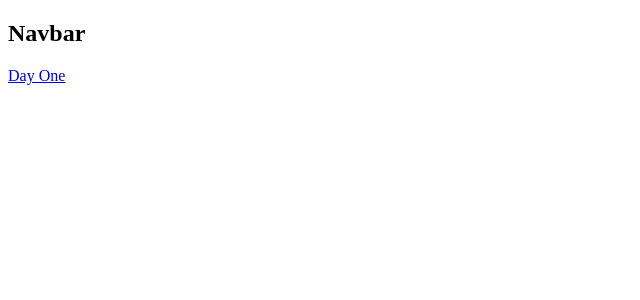
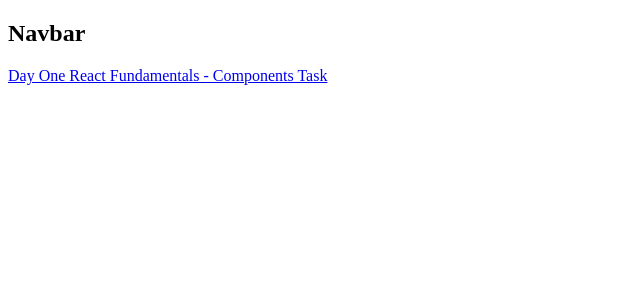
Before and after one commit to m-talha-shaikh/react-practice, a React (Vite) app: page / in a window 1280 px wide. Shown: the top 300 px of the page, without its empty margins (0-640 px from the left). Built offline with nearby package versions, Linux system fonts and the light colour scheme.

Commit message:
rename first link

```diff
--- a/src/Navbar.jsx
+++ b/src/Navbar.jsx
@@ -6,7 +6,7 @@ export default function Navbar(){
     return (
         <>
             <h2>Navbar</h2>
-            <Link to="/dayOne">Day One</Link>
+            <Link to="/dayOne">Day One React Fundamentals - Components Task</Link>
             {/* <Link to="/dayOne">Day One</Link>
             <Link to="/dayOne">Day One</Link>
             <Link to="/dayOne">Day One</Link>
```
